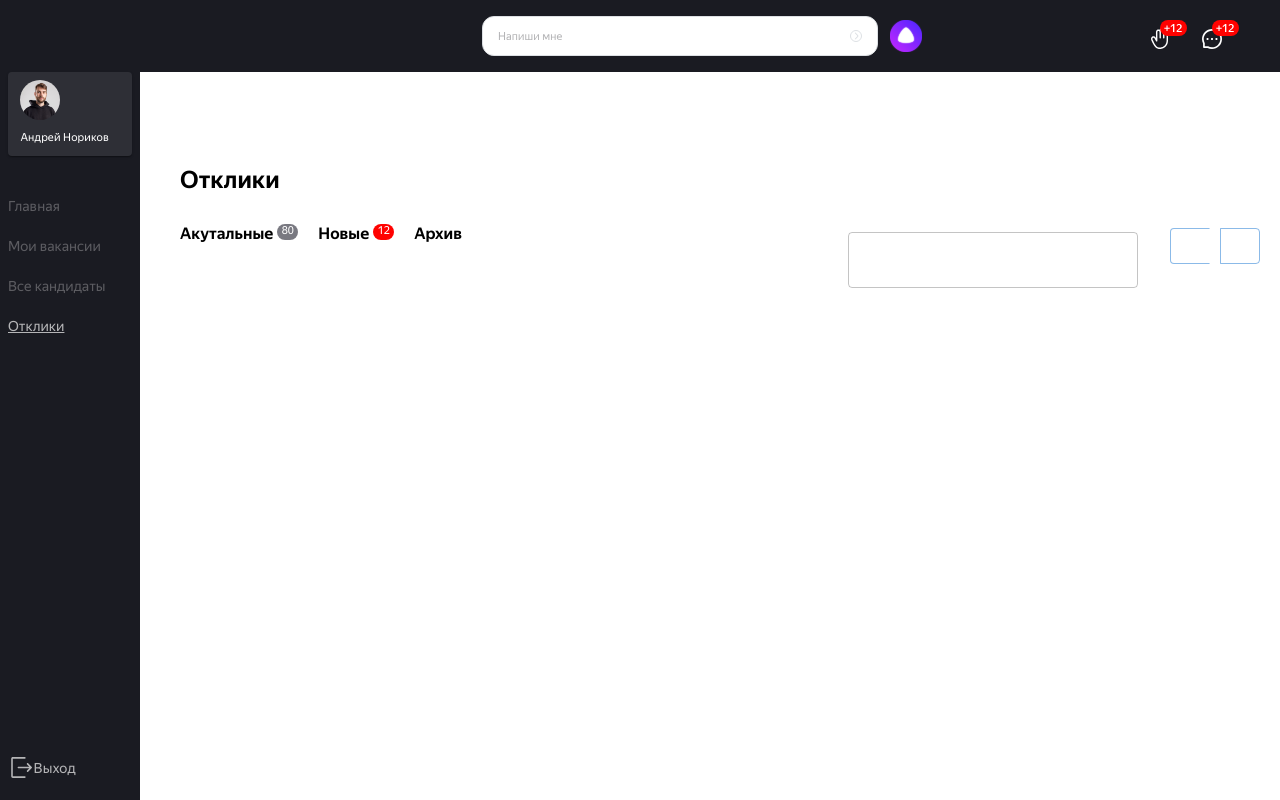
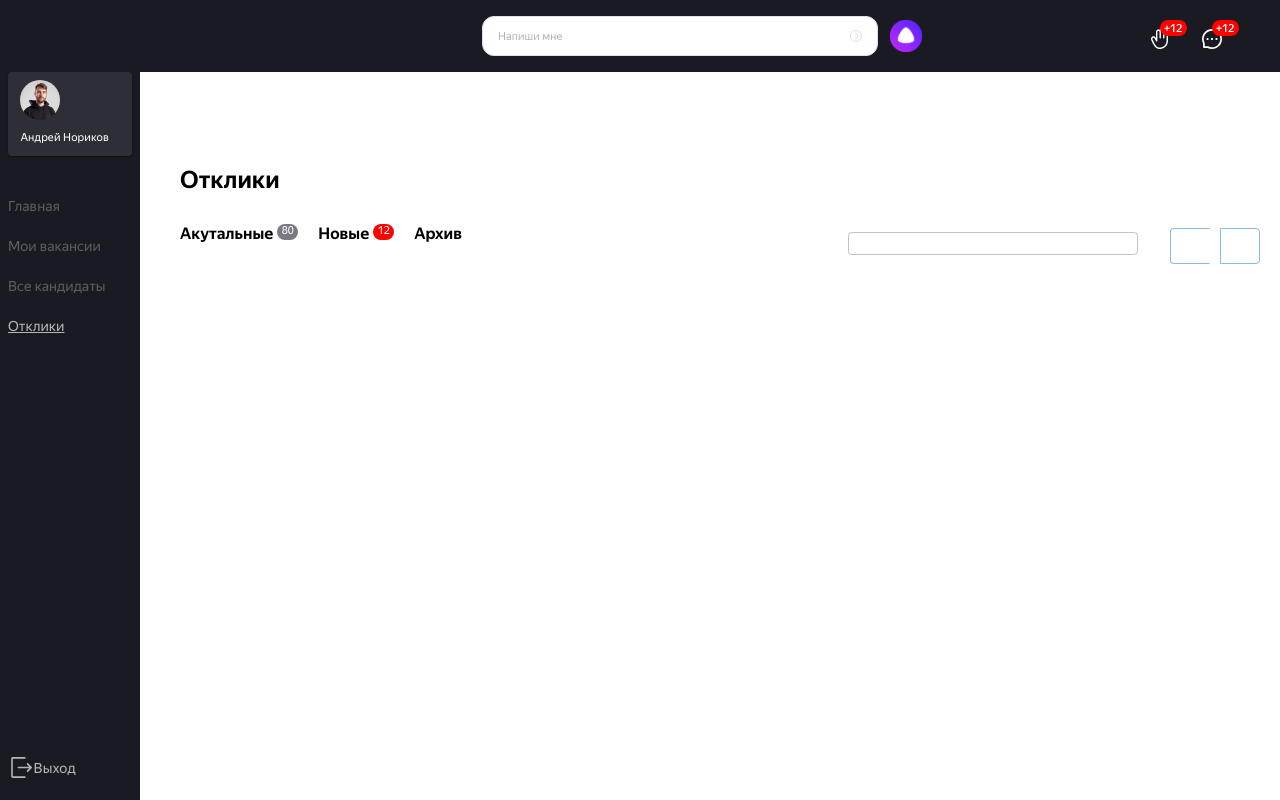
Before and after one commit to NastyaNev/career-hackathon-frontend, a React (Create React App) app: page /career-hackathon-frontend/applications in a window 1280 px wide. Built offline with nearby package versions, Linux system fonts and the light colour scheme.

Commit message:
Nastyas_changes

```diff
--- a/src/pages/applications/application.module.css
+++ b/src/pages/applications/application.module.css
@@ -31,3 +31,7 @@
   border-radius: 6px;
   border: 10px;
 }
+
+.new-class-input {
+  padding: 0 !important;
+}
--- a/src/pages/applications/applications.tsx
+++ b/src/pages/applications/applications.tsx
@@ -1,11 +1,12 @@
 import React from 'react'
-import {Button, ButtonGroup, Stack, TextField} from "@mui/material";
+import {Button, ButtonGroup, Stack, TextField } from "@mui/material";
 import styles from './application.module.css';
 
 import PageSubMenu from "../../components/ui/page-sub-menu/PageSubMenu";
 import PageSubMenuLink from "../../components/ui/page-sub-menu-link/PageSubMenuLink";
 
 function Applications() {
+  console.log('class', styles['new-class-input'])
   return (
     <main>
       <h2 className={styles.heading}>Отклики</h2>
@@ -34,9 +35,12 @@ function Applications() {
         }
         />
           <div className={styles.filters}>
-              <TextField
+              <TextField InputProps={{classes: {
+                input: styles['new-class-input']
+              }}}
                   sx={{padding: `8px 12px`}}
-                  className={styles.find}/>
+                  className={styles.find}>
+              </TextField>
               <ButtonGroup className={styles.buttons}>
                   <Button className={styles.button}></Button>
                   <Button className={styles.button}></Button>
```
